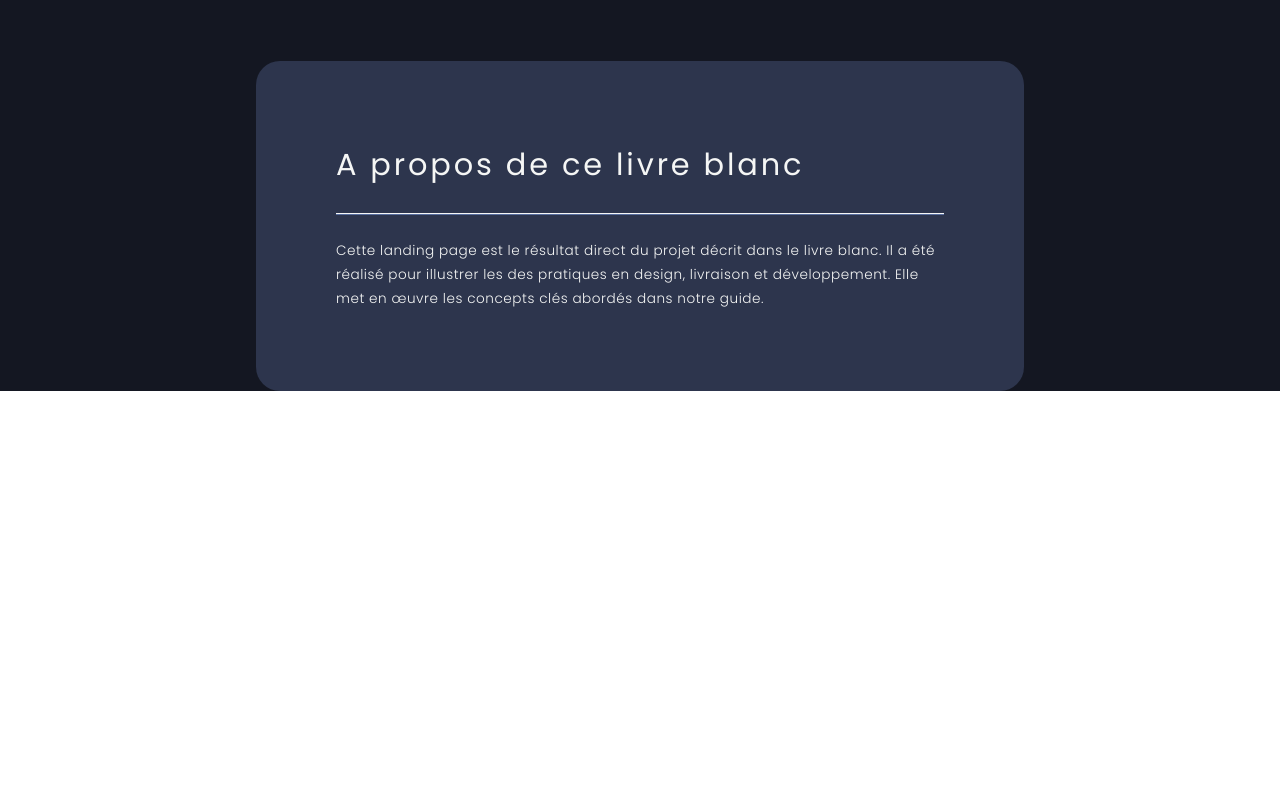
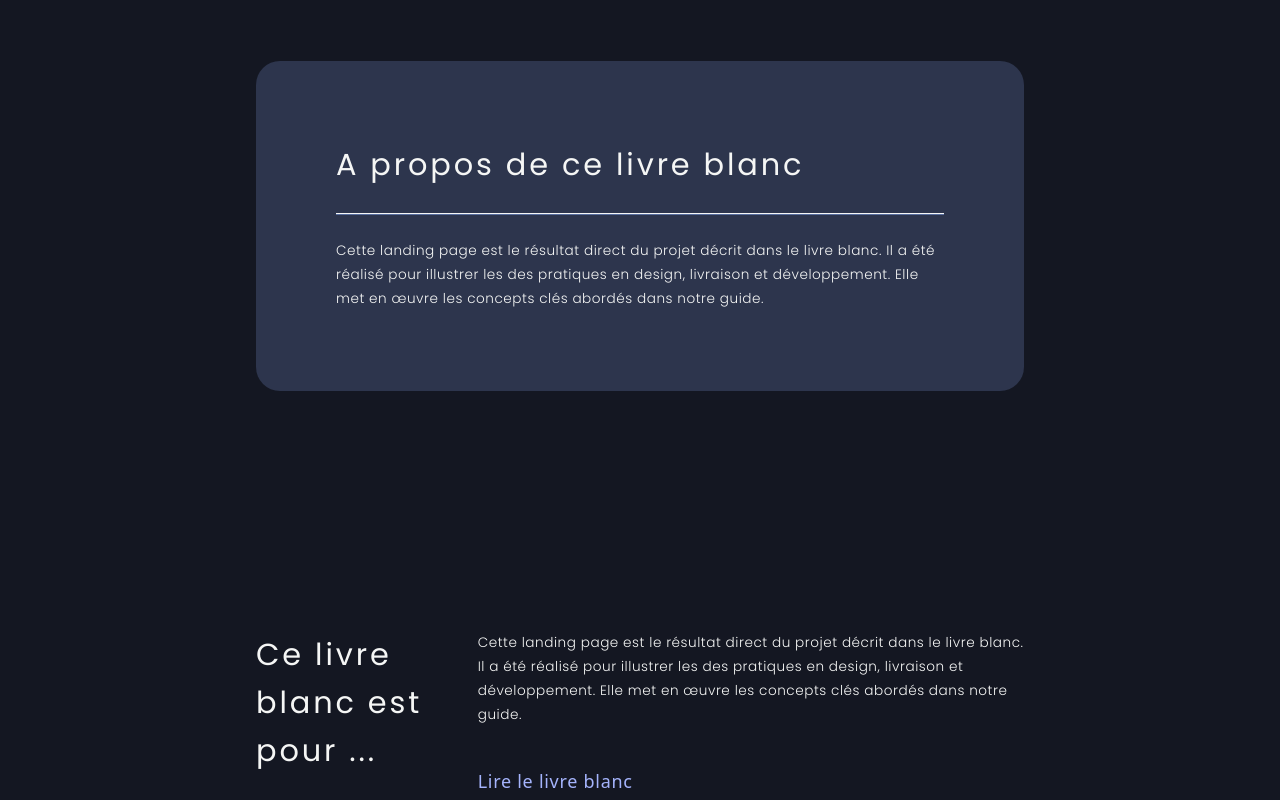
Before and after one commit to Assoghe/landing, a React (Vite) app in the folder landing/: page / in a window 1280 px wide. Shown: the part 979-1779 px from the top of the page. Before the commit the page ends 1610 px from the top, so only its background shows below. Built offline with nearby package versions, Linux system fonts and the light colour scheme.

Commit message:
ForWhoSection > Title with text

```diff
--- a/landing/src/App.tsx
+++ b/landing/src/App.tsx
@@ -1,5 +1,6 @@
 import './App.css'
 import { AboutTheBook } from './sections/AboutTheBook/AboutTheBook'
+import { ForWhoSection } from './sections/ForWhoSection/ForWhoSection'
 import { Herosection } from './sections/herosection/HeroSection'
 
 
@@ -9,6 +10,7 @@ function App() {
     <div className='my-0'>
       <Herosection />
       <AboutTheBook/>
+      <ForWhoSection/>
     </div>
   )
 }
--- /dev/null
+++ b/landing/src/sections/ForWhoSection/ForWhoSection.tsx
@@ -0,0 +1,21 @@
+import { Typography } from '../../design system/Typography/Typography'
+import { Button } from '../../design system/button/Button'
+
+export const ForWhoSection = () => {
+    return (
+        <div className='mx-6 tablet:mx-64'>
+            <div className='tablet:flex'>
+                <Typography variant='h2' component='h2'className='w-[550px] mr-9 mb-6'>
+                    Ce livre blanc est pour ...
+                </Typography>
+                <div>
+                    <Typography variant='body-one' component='p' className='mb-9'>
+                        Cette landing page est le résultat direct du projet décrit dans le livre blanc. Il a été réalisé pour illustrer les des pratiques en design, livraison et développement. Elle met en œuvre les concepts clés abordés dans notre guide.
+                    </Typography>
+                    <Button />
+                </div>
+            </div>
+
+        </div>
+    )
+}
```
